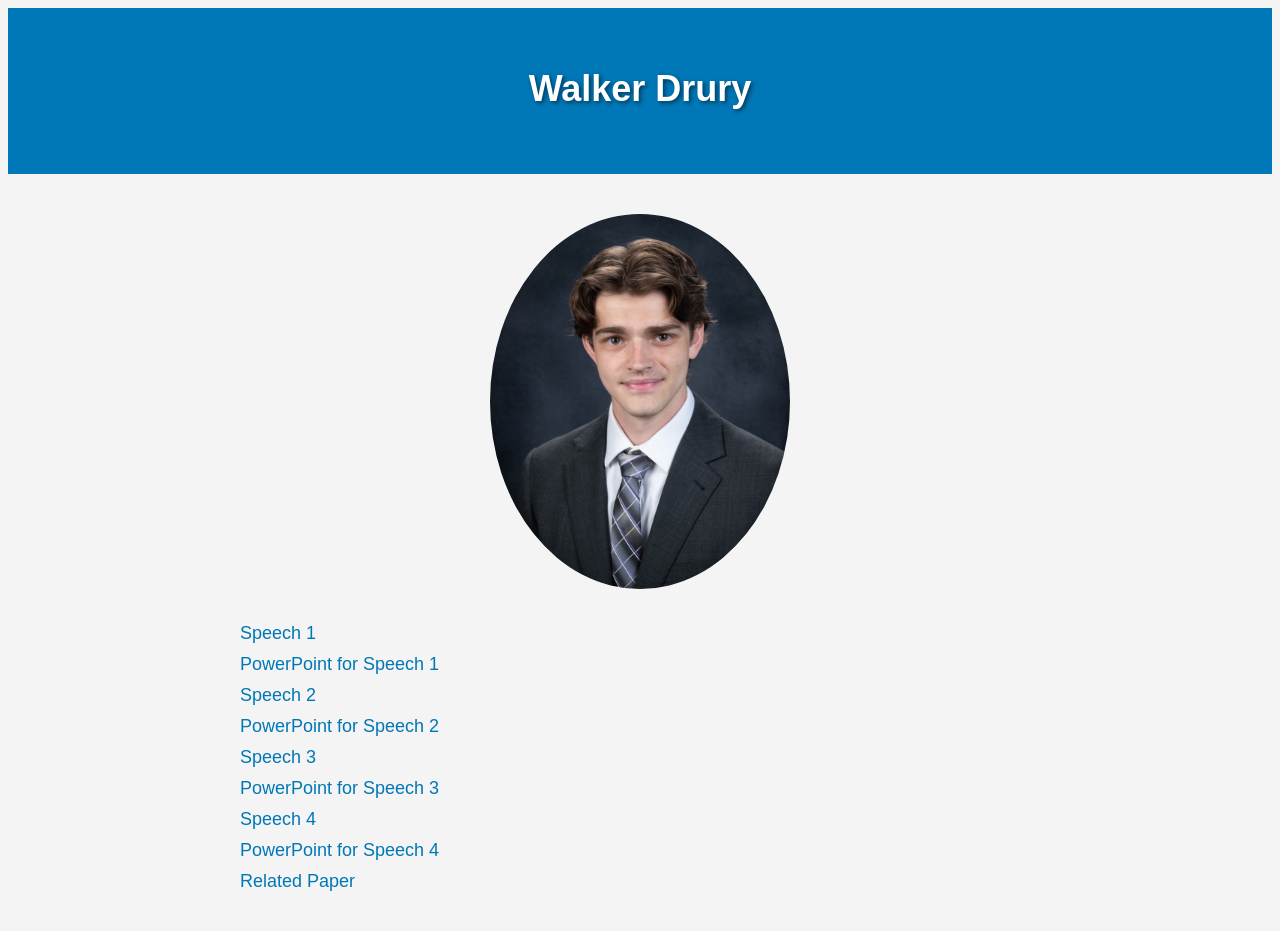
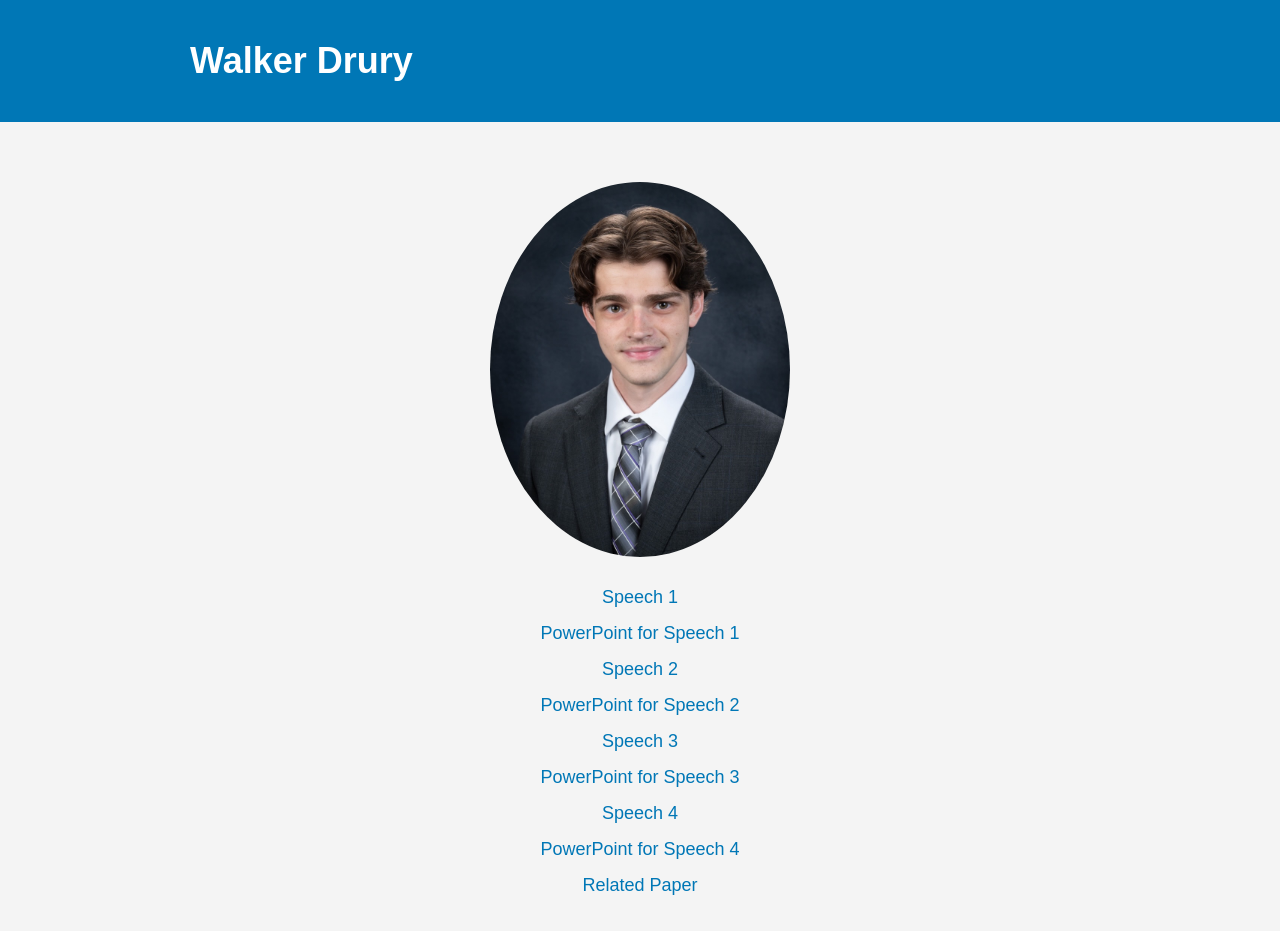
Before and after one commit to walkerdrury/personal-website, a plain HTML site: page index.html in a window 1280 px wide. Drawn offline with Linux system fonts and the light colour scheme.

Commit message:
Update styles.css

```diff
--- a/styles.css
+++ b/styles.css
@@ -1,45 +1,56 @@
-/* styles.css */
+/* Reset CSS */
+body, h1, h2, h3, p, ul, ol, li {
+    margin: 0;
+    padding: 0;
+}
 
 body {
+    font-family: Arial, sans-serif;
     background-color: #f4f4f4;
-    text-align: center;
-    font-family: Arial, sans-serif;
+}
+
+.container {
+    max-width: 900px;
+    margin: 0 auto;
+    padding: 20px;
 }
 
 header {
     background-color: #0077b6;
     color: white;
-    padding: 20px;
+    padding: 20px 0;
 }
 
-.container {
-    max-width: 800px;
-    margin: 0 auto;
-    padding: 20px;
+header h1 {
+    font-size: 36px;
 }
 
-h1 {
-    font-size: 36px;
+main {
     margin-top: 20px;
-    text-shadow: 2px 2px 4px rgba(0, 0, 0, 0.5);
 }
 
 .links {
     margin-top: 30px;
-    text-align: left;
+    text-align: center;
 }
 
 .links a {
     display: block;
-    margin-bottom: 10px;
+    margin-bottom: 15px;
     color: #0077b6;
     text-decoration: none;
     font-size: 18px;
 }
 
+.links a:hover {
+    text-decoration: underline;
+}
+
 img {
+    display: block;
+    margin: 0 auto;
+    border-radius: 50%;
     max-width: 300px;
     height: auto;
-    border-radius: 50%;
     margin-top: 20px;
 }
```
